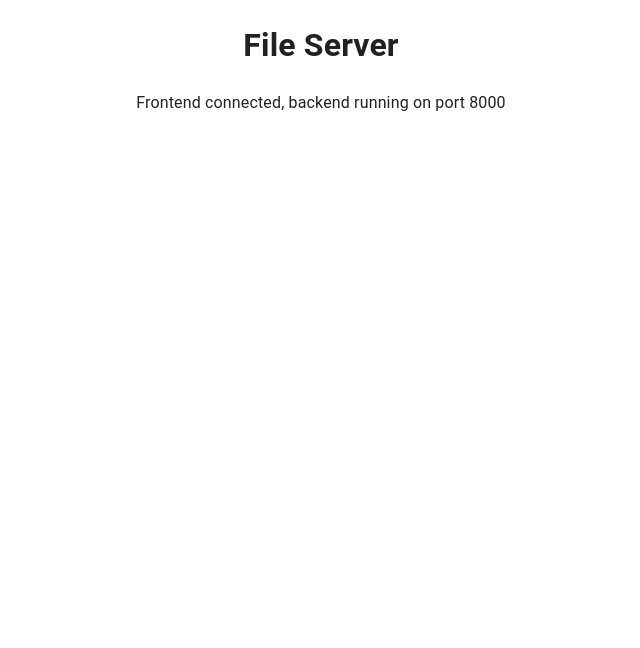
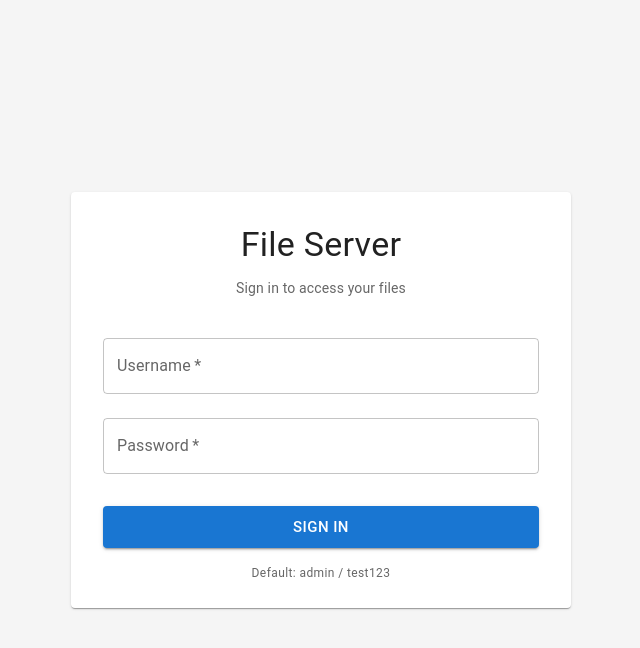
Before and after one commit to sawyerjones/pi-cloud, a React (Create React App) app in the folder frontend/: page /login in a window 1280 px wide. Shown: the top 648 px of the page, without its empty margins (319-959 px from the left). Built offline with nearby package versions, Linux system fonts and the light colour scheme; no server answers.

Commit message:
added login screen connected to api

```diff
--- a/frontend/src/App.js
+++ b/frontend/src/App.js
@@ -1,7 +1,9 @@
 import React from 'react';
-import { BrowserRouter as Router } from 'react-router-dom';
+import { BrowserRouter as Router, Routes, Route } from 'react-router-dom';
 import { ThemeProvider, createTheme } from '@mui/material/styles';
 import CssBaseline from '@mui/material/CssBaseline';
+import { AuthProvider } from './contexts/AuthContext';
+import Login from './components/Login';
 import './App.css';
 
 const theme = createTheme({
@@ -17,12 +19,13 @@ function App() {
   return (
     <ThemeProvider theme={theme}>
       <CssBaseline />
+      <AuthProvider>
       <Router>
-        <div className="App">
-          <h1>File Server</h1>
-          <p>Frontend connected, backend running on port 8000</p>
-        </div>
+          <Routes>
+            <Route path="/login" element={<Login />} />
+          </Routes>
       </Router>
+      </AuthProvider>
     </ThemeProvider>
   );
 }
--- /dev/null
+++ b/frontend/src/components/Login.jsx
@@ -0,0 +1,85 @@
+import React, { useState } from "react";
+import { Box, Card, CardContent, TextField, Button, Typography, Alert, CircularProgress } from '@mui/material';
+import { useAuth } from "../contexts/AuthContext";
+
+
+const Login = () => {
+    const [username, setUsername] = useState('');
+    const [password, setPassword] = useState('');
+    const { login, loading, error } = useAuth();
+
+    const handleSubmit = async (e) => {
+        e.preventDefault();
+        await login(username, password);
+    }
+
+    return (
+        <Box
+            display="flex"
+            justifyContent="center"
+            alignItems="center"
+            minHeight="100vh"
+            bgcolor="grey.100"
+        >
+            <Card sx={{ minWidth: 400, maxWidth: 500 }}>
+                <CardContent sx={{ p: 4 }}>
+                <Typography variant="h4" component="h1" gutterBottom align="center">
+                    File Server
+                </Typography>
+
+                <Typography variant="body2" color="text.secondary" align="center" sx={{ mb: 3 }}>
+                    Sign in to access your files
+                </Typography>
+
+                {error && (
+                    <Alert severity="error" sx={{ mb: 2 }}>
+                    {error}
+                    </Alert>
+                )}
+
+                <form onSubmit={handleSubmit}>
+                    <TextField
+                    fullWidth
+                    label="Username"
+                    variant="outlined"
+                    margin="normal"
+                    value={username}
+                    onChange={(e) => setUsername(e.target.value)}
+                    disabled={loading}
+                    required
+                    />
+
+                    <TextField
+                    fullWidth
+                    label="Password"
+                    type="password"
+                    variant="outlined"
+                    margin="normal"
+                    value={password}
+                    onChange={(e) => setPassword(e.target.value)}
+                    disabled={loading}
+                    required
+                    />
+
+                    <Button
+                    type="submit"
+                    fullWidth
+                    variant="contained"
+                    sx={{ mt: 3, mb: 2 }}
+                    disabled={loading}
+                    size="large"
+                    >
+                    {loading ? <CircularProgress size={24} /> : 'Sign In'}
+                    </Button>
+                </form>
+
+                <Typography variant="caption" color="text.secondary" align="center" display="block">
+                    Default: admin / test123
+                </Typography>
+                </CardContent>
+            </Card>
+            </Box>
+    );
+}
+
+export default Login;
--- /dev/null
+++ b/frontend/src/contexts/AuthContext.js
@@ -0,0 +1,83 @@
+import { createContext, useContext, useState, useEffect} from 'react'
+import api from '../services/api'
+
+const AuthContext = createContext();
+
+export const useAuth = () => {
+    const context = useContext(AuthContext);
+    if (!context) {
+        throw new Error("useAuth must be within AuthProvider");
+    }
+    return context;
+}
+
+export const AuthProvider = ({ children }) => {
+    const [user, setUser] = useState(null);
+    const [loading, setLoading] = useState(true);
+    const [error, setError] = useState(null);
+
+    // check if user is already logged in
+    useEffect(() => {
+        const token = localStorage.getItem("authToken");
+        if (token) {
+            verifyToken();
+        } else {
+            setLoading(false);
+        }
+    }, []);
+
+    const verifyToken = async () => {
+        try {
+            const response = await api.post("/auth/verify");
+            setUser(response.data);
+            setError(null);
+        } catch (error) {
+            console.error('Token verification failed: ', error);
+            localStorage.removeItem('authToken');
+            setUser(null);
+        } finally {
+            setLoading(false);
+        }
+    }
+
+    const login = async (username, password) => {
+        try {
+            setLoading(true);
+            setError(null); // reset
+            const response = await api.post('/auth/login',
+               { username, password }
+            );
+
+            const { access_token } = response.data;
+            localStorage.setItem('authToken', access_token);
+            // pull user data
+            const userResponse = await api.get('/auth/me');
+            setUser(userResponse.data);
+
+            return  {success: true }
+        } catch (error) {
+            // catch failed logins
+            const message = error.reponse?.data?.error || "Login Failed";
+            setError(message);
+            return { sucess: false, error: message}
+        } finally {
+            setLoading(false);
+        }
+    }
+
+    const logout = () => {
+        localStorage.removeItem('authToken');
+        setUser(null);
+        setError(null);
+    }
+
+    const values = {
+        user, loading, error, login, logout, isAuthenticated: !!user
+    };
+
+    return (
+        <AuthContext.Provider value={values}>
+            {children}
+        </AuthContext.Provider>
+    );
+};
```
